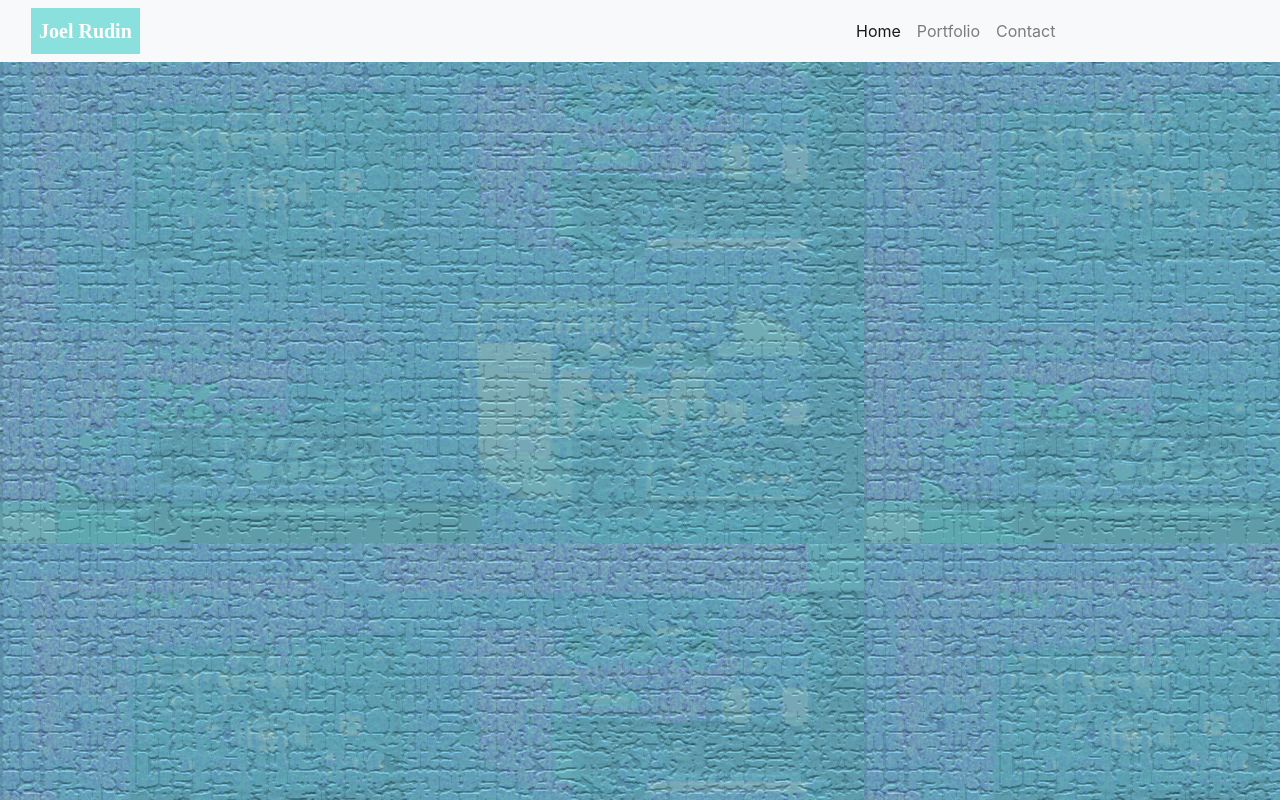
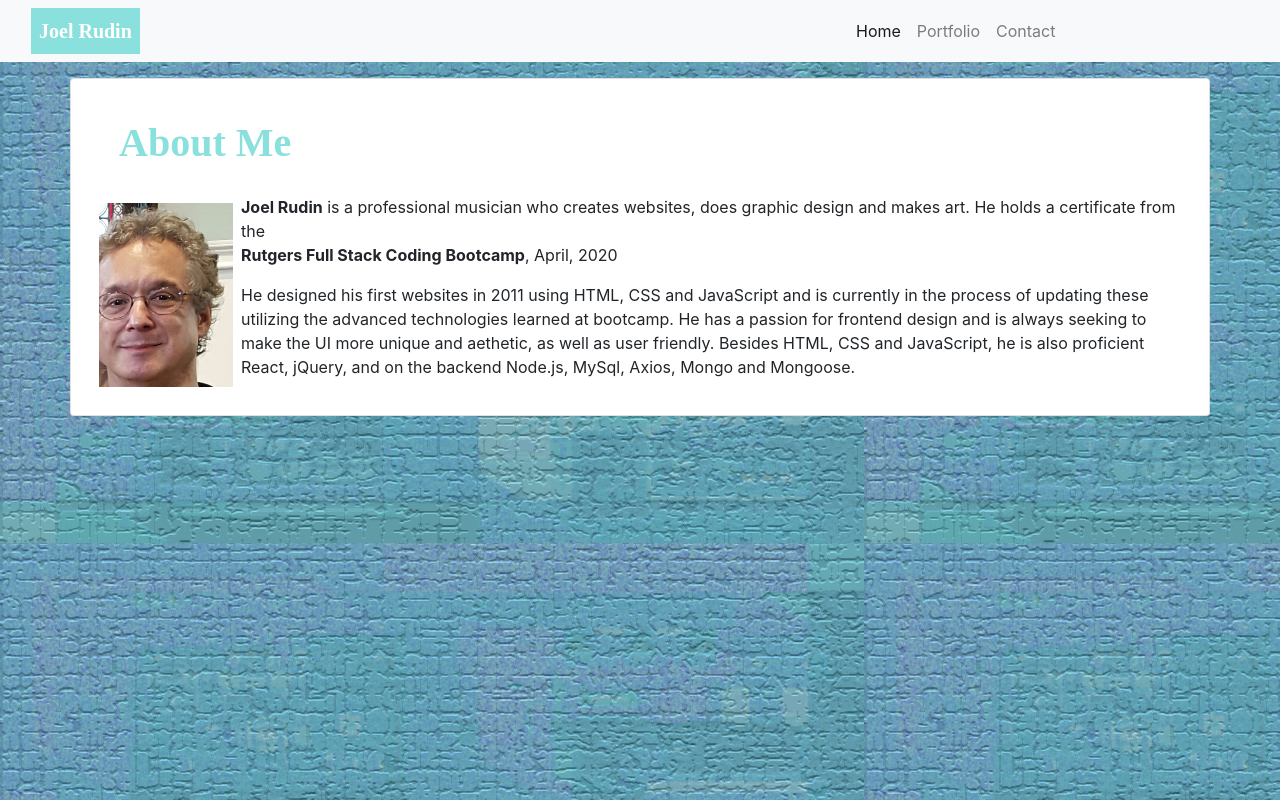
Before and after one commit to Jaliov/React-Portfolio, a React (Create React App) app: page / in a window 1280 px wide. Built offline with nearby package versions, Linux system fonts and the light colour scheme.

Commit message:
fixed homepage issue

```diff
--- a/src/App.js
+++ b/src/App.js
@@ -2,10 +2,12 @@
 import React, { Component } from "react";
 import CardDisplay from "./components/Card";
 import ShowBio from "./components/Bio";
+// import Home from "./components/Home";
+import Bio from "./components/Bio";
 
 import ContactInfo from "./components/Contact";
 import "bootstrap/dist/css/bootstrap.min.css";
-import { BrowserRouter as Router, Route } from "react-router-dom";
+import { BrowserRouter as Router, Route, Switch } from "react-router-dom";
 import NavElement from "./components/Home";
 import "./App.css";
 
@@ -16,9 +18,10 @@ class App extends Component {
         <div>
           <NavElement></NavElement>
 
+          <Route exact path="/" component={Bio}></Route>
+
           <Route exact path="/home" component={ShowBio}></Route>
 
-          {/* <Route path={process.env.PUBLIC_URL + '/'}></Route> */}
           <Route exact path="/portfolio" component={CardDisplay}></Route>
 
           <Route exact path="/contact" component={ContactInfo}></Route>
--- a/src/components/Bio.js
+++ b/src/components/Bio.js
@@ -2,15 +2,13 @@ import React from "react";
 import JoelImage from "./images/JoelatBarron_2016cropped.jpg";
 import Card from "react-bootstrap/Card";
 import ListGroup from "react-bootstrap/ListGroup";
-// import NavElement from "./Home"
+import Home from "./Home";
 
 function ShowBio() {
   return (
     <React.Fragment>
       <div className="container mt-3">
         <div className="row">
-          {/* <div className="col-md-12" > */}
-          {/* <div className="page-header" > */}
           <Card>
             <Card.Body>
               <ListGroup variant="flush">
--- a/src/index.js
+++ b/src/index.js
@@ -1,8 +1,6 @@
 import React from 'react';
 import ReactDOM from "react-dom";
  import App from "./App";
-// import  Bio from "./components/Bio";
-//import storefrontsColorizedTexture from "./components/images/storefrontsColorizedTexture.jpg"
 
 // eslint-disable-next-line
 ReactDOM.render(<App />,
```
Also changed, not shown: src/components/Home.js (+26 -19 lines), src/components/Portfolio.js (+8 -12 lines), 1 other file (tests, documents, lock files or other folders).
